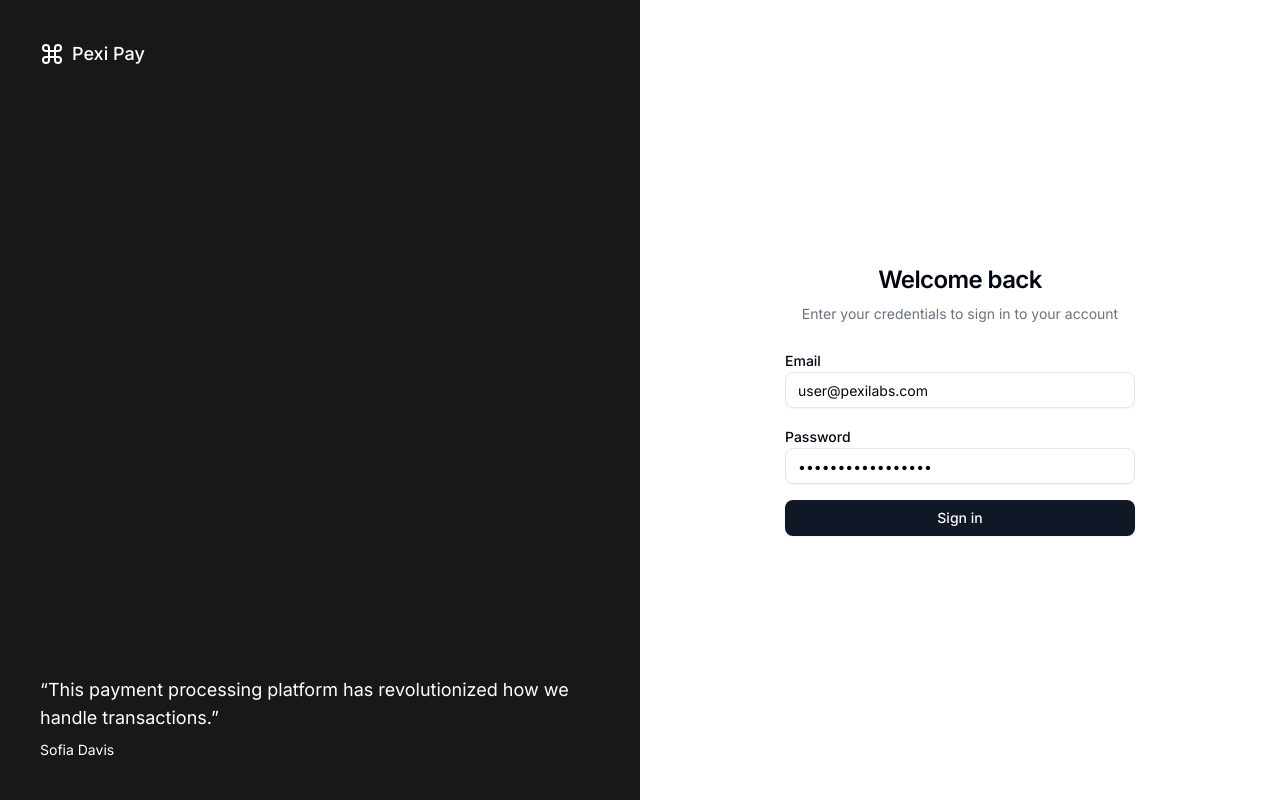
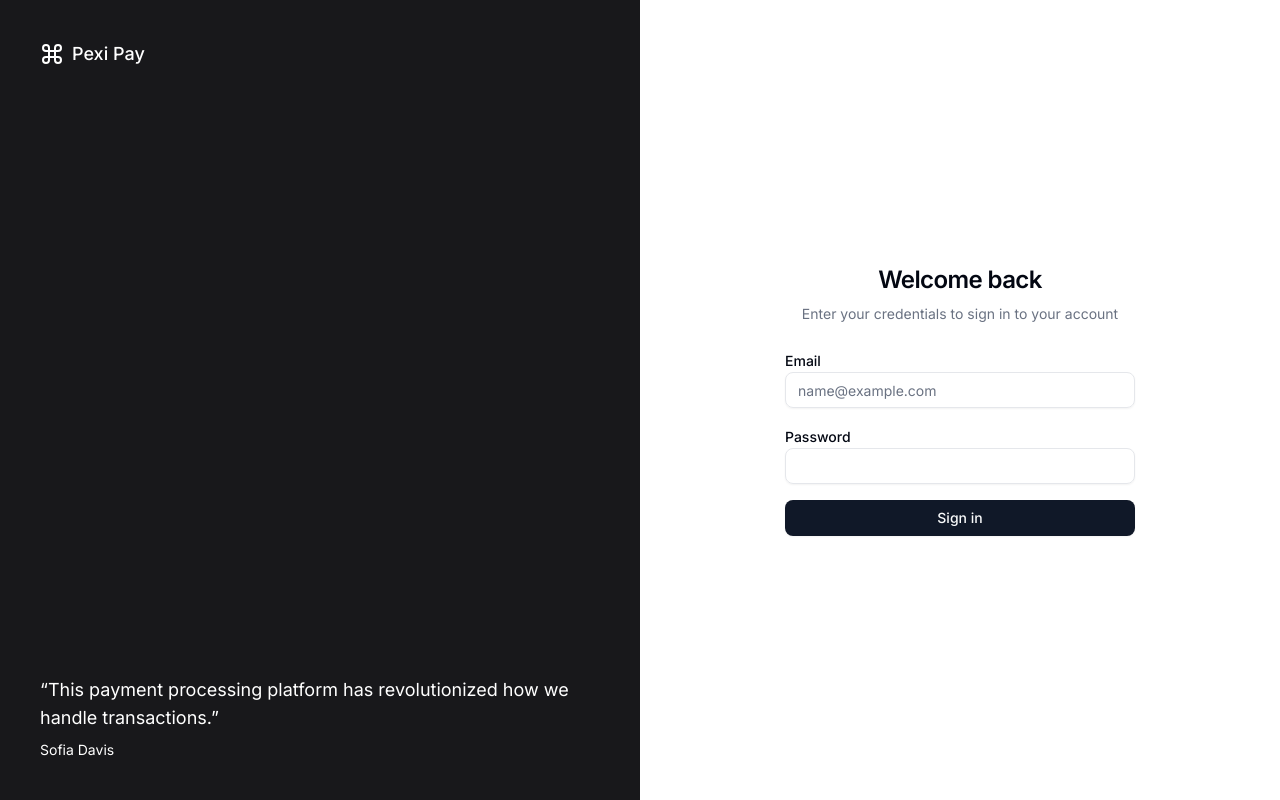
Before and after one commit to OvasisGroup/pexipay-frontend, a Next.js app: page /login in a window 1280 px wide. Built offline with nearby package versions, Linux system fonts and the light colour scheme.

Commit message:
fix: Clear default values in login form for improved user experience

```diff
--- a/src/components/auth/login-form.tsx
+++ b/src/components/auth/login-form.tsx
@@ -32,8 +32,8 @@ export function LoginForm() {
   } = useForm<LoginFormData>({
     resolver: zodResolver(loginSchema),
     defaultValues: {
-      email: "user@pexilabs.com",
-      password: "StrongP@ssw0rd123",
+      email: "",
+      password: "",
     },
   });
 
```
